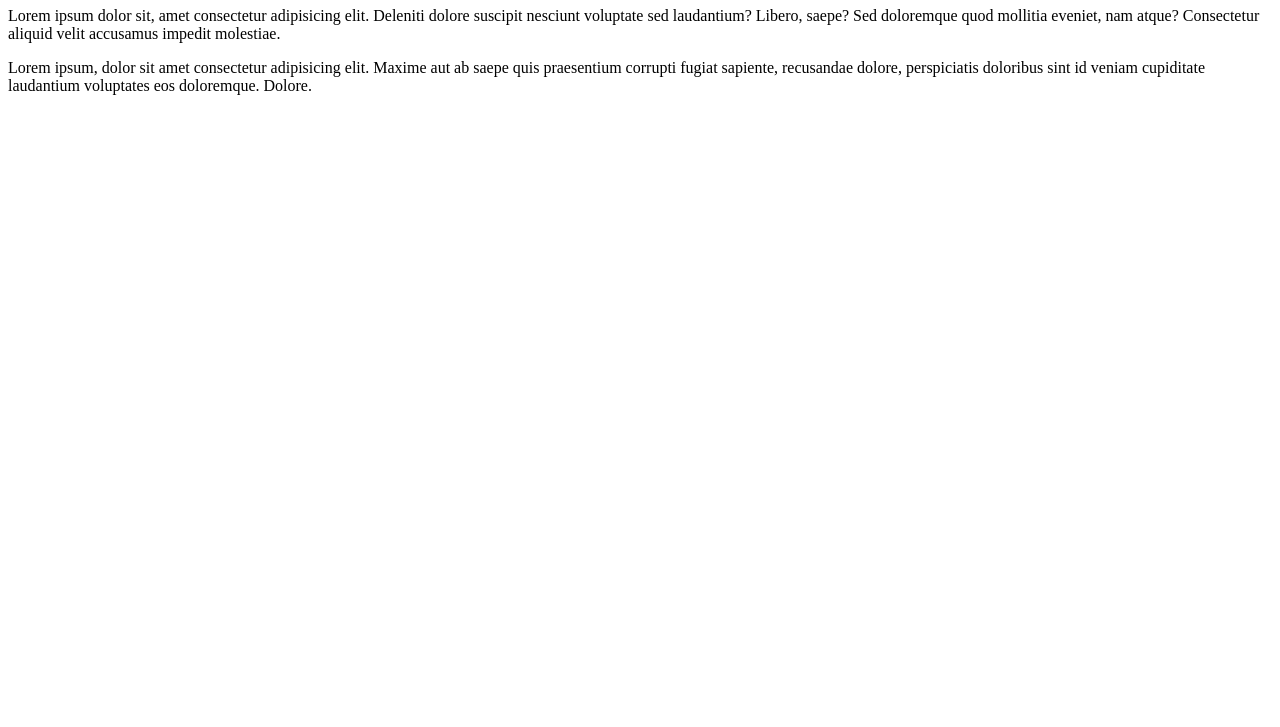
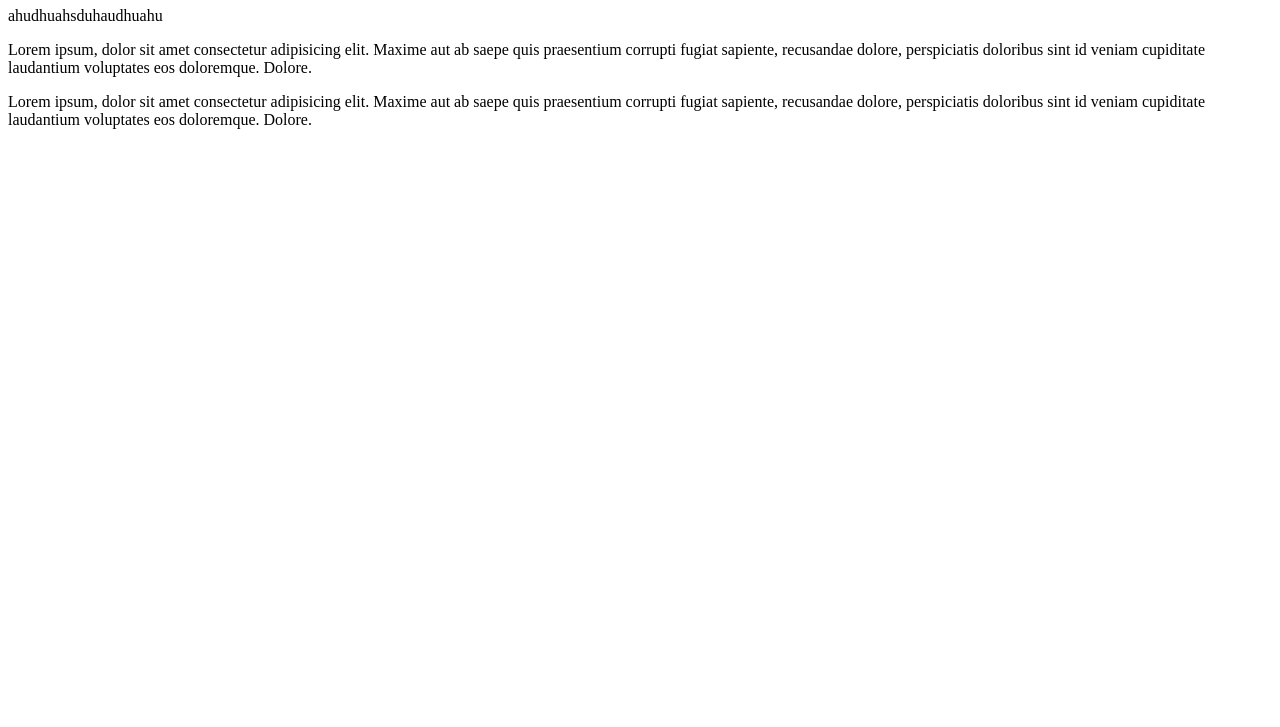
Before and after one commit to EdersonPalma/Ola-Mundo, a plain HTML site: page site-exemplo/index.html in a window 1280 px wide. Shown: the part 73-800 px from the top of the page. Drawn offline with Linux system fonts and the light colour scheme.

Commit message:
Update index.html

```diff
--- a/site-exemplo/index.html
+++ b/site-exemplo/index.html
@@ -7,8 +7,8 @@
 </head>
 <body>
     <h1>Ola, mundo!</h1>
-    <p>Lorem ipsum dolor sit, amet consectetur adipisicing elit. Deleniti dolore suscipit nesciunt voluptate sed laudantium? Libero, saepe? Sed doloremque quod mollitia eveniet, nam atque? Consectetur aliquid velit accusamus impedit molestiae.</p>
-
+    <p>ahudhuahsduhaudhuahu</p>
+    <p>Lorem ipsum, dolor sit amet consectetur adipisicing elit. Maxime aut ab saepe quis praesentium corrupti fugiat sapiente, recusandae dolore, perspiciatis doloribus sint id veniam cupiditate laudantium voluptates eos doloremque. Dolore.</p>
     <p>Lorem ipsum, dolor sit amet consectetur adipisicing elit. Maxime aut ab saepe quis praesentium corrupti fugiat sapiente, recusandae dolore, perspiciatis doloribus sint id veniam cupiditate laudantium voluptates eos doloremque. Dolore.</p>
 </body>
 </html>
```
